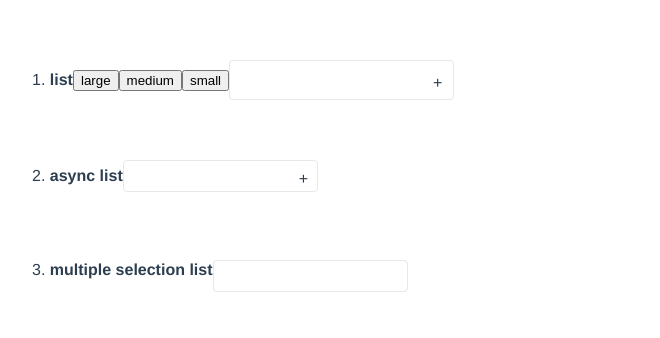
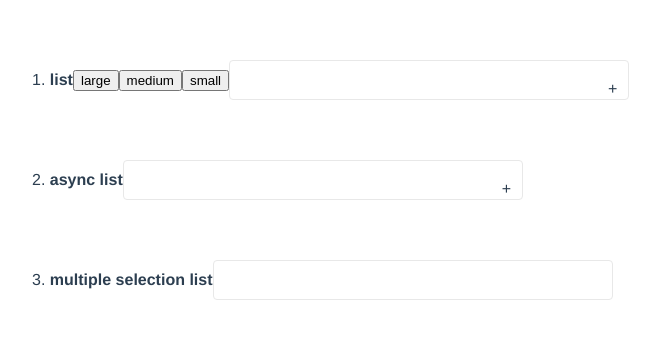
Before and after one commit to marked42/vue-examples, a Vue app: page /#/components/examples/kos_select in a window 1280 px wide. Shown: the top 338 px of the page, without its empty margins (16-676 px from the left). Built offline with nearby package versions, Linux system fonts and the light colour scheme.

Commit message:
fix: support showSearch and improve select example

```diff
--- a/src/components/Kos/KosSelect.vue
+++ b/src/components/Kos/KosSelect.vue
@@ -1,8 +1,12 @@
 <template>
-  <div :class="selectClass">
+  <div
+    :class="selectClass"
+    @click="handleSelectClick"
+  >
     <!-- kos-select-input -->
     <template v-if="!multipleSelection">
       <input
+        ref="input"
         v-model="inputModel"
         :class="selectInputSingleClass"
         @focus="handleInputFocus"
@@ -23,6 +27,7 @@
       </div>
       <input
         :class="selectInputMultipleClass"
+        ref="input"
         @focus="handleInputFocus"
         @blur="handleInputBlur"
       >
@@ -95,6 +100,11 @@ export default {
         return ['large', 'medium', 'small', 'default'].includes(value)
       },
     },
+    showSearch: {
+      type: Boolean,
+      required: false,
+      default: false,
+    },
   },
   data() {
     return {
@@ -144,6 +154,7 @@ export default {
         'kos-select-focused': this.inputFocused,
         'kos-select-large': this.isLarge,
         'kos-select-small': this.isSmall,
+        'kos-select-show-search': this.showSearch,
       }
     },
     selectInputSingleClass() {
@@ -227,6 +238,9 @@ export default {
         this.selectedItemIndexes = []
       })
     },
+    handleSelectClick() {
+      this.$refs.input.focus()
+    },
     handleInputFocus() {
       this.inputFocused = true
     },
@@ -273,6 +287,10 @@ $SIZE_FONT_SMALL = 14px
 $SIZE_FONT_MEDIUM = 14px
 $SIZE_FONT_LARGE = 16px
 
+$SELECT_WIDTH_SMALL = 200px
+$SELECT_WIDTH_MEDIUM = 300px
+$SELECT_WIDTH_LARGE = 400px
+
 .kos-select
   position relative
   display inline-block
@@ -282,13 +300,25 @@ $SIZE_FONT_LARGE = 16px
   min-height $SIZE_HEIGHT_MEDIUM
   padding 0 $SIZE_GAP_X_MEDIUM
   transition all .3s cubic-bezier(.645,.045,.355,1)
+  font-size $SIZE_FONT_MEDIUM
+  width $SELECT_WIDTH_MEDIUM
+  line-height $SIZE_HEIGHT_MEDIUM - 2 * $BORDER_WIDTH - 2 * $SIZE_GAP_Y_MEDIUM
   cursor pointer
+  cursor text
+  &.kos-select-show-search
+    cursor text
   &.kos-select-small
     min-height $SIZE_HEIGHT_SMALL
+    width $SELECT_WIDTH_SMALL
     padding 0 $SIZE_GAP_X_SMALL
+    font-size $SIZE_FONT_SMALL
+    line-height $SIZE_HEIGHT_SMALL - 2 * $BORDER_WIDTH - 2 * $SIZE_GAP_Y_SMALL
   &.kos-select-large
     min-height $SIZE_HEIGHT_LARGE
+    width $SELECT_WIDTH_LARGE
     padding 0 $SIZE_GAP_X_LARGE
+    font-size $SIZE_FONT_LARGE
+    line-height $SIZE_HEIGHT_LARGE - 2 * $BORDER_WIDTH - 2 * $SIZE_GAP_Y_LARGE
   &:hover
     border $BORDER_WIDTH solid #1890ff
   // &.kos-select-focused
@@ -301,11 +331,16 @@ $SIZE_FONT_LARGE = 16px
     //   padding $SIZE_PADDING_LARGE 2 * $SIZE_PADDING_LARGE
     //   font-size $SIZE_FONT_LARGE
   .kos-select-input
+    display inline-block
     border none
     outline none
     text-align left
-    width "calc(100% - %s)" % $ICON_SIZE
+    padding 0
+    max-width 100%
+    font-size inherit
+    line-height inherit
   .kos-select-input-arrow
+    cursor pointer
     &:before
       // TODO: unicode support ?
       // content "\E61D"
@@ -317,33 +352,33 @@ $SIZE_FONT_LARGE = 16px
       width 12px
       height 12px
   .kos-select-input-single
-    padding 0
     margin $SIZE_GAP_Y_MEDIUM 0
-    font-size $SIZE_FONT_MEDIUM
-    line-height $SIZE_HEIGHT_MEDIUM - 2 * $BORDER_WIDTH - 2 * $SIZE_GAP_Y_MEDIUM
+    width "calc(100% - %s)" % $ICON_SIZE
     &.kos-select-input-single-small
       margin $SIZE_GAP_Y_SMALL 0
-      font-size $SIZE_FONT_SMALL
-      line-height $SIZE_HEIGHT_SMALL - 2 * $BORDER_WIDTH - 2 * $SIZE_GAP_Y_SMALL
     &.kos-select-input-single-large
       margin $SIZE_GAP_Y_LARGE 0
-      font-size $SIZE_FONT_LARGE
-      line-height $SIZE_HEIGHT_LARGE - 2 * $BORDER_WIDTH - 2 * $SIZE_GAP_Y_LARGE
-    // position absolute
-    // width "calc(100% + %s)" % $DOUBLE_BORDER_WIDTH
-    // left $NEGATIVE_BORDER_WIDTH
-    // top $NEGATIVE_BORDER_WIDTH
-    // bottom $NEGATIVE_BORDER_WIDTH
-    // box-sizing inherit
-    // border inherit
-    // border-radius inherit
-    // padding $SIZE_PADDING_MEDIUM 2 * $SIZE_PADDING_MEDIUM
-  //   .kos-select-input-single
-  //     white-space nowrap
-  //     overflow hidden
-  //     text-overflow ellipsis
-  //     text-transform none
-  //     outline none
+  .kos-select-tag
+    display inline-block
+    box-sizing border-box
+    background gray
+    border-radius 4px
+    padding 2px 4px
+    margin $SIZE_GAP_Y_MEDIUM $SIZE_GAP_Y_MEDIUM $SIZE_GAP_Y_MEDIUM 0
+    height $SIZE_HEIGHT_MEDIUM - 2 * $BORDER_WIDTH - 2 * $SIZE_GAP_Y_MEDIUM
+    // &.kos-select-tag-small
+    //   margin $SIZE_GAP_Y_SMALL $SIZE_GAP_Y_SMALL $SIZE_GAP_Y_SMALL 0
+    // &.kos-select-tag-large
+    //   margin $SIZE_GAP_Y_LARGE $SIZE_GAP_Y_LARGE $SIZE_GAP_Y_LARGE 0
+  .kos-select-input-multiple
+    margin $SIZE_GAP_Y_MEDIUM $SIZE_GAP_Y_MEDIUM $SIZE_GAP_Y_MEDIUM 0
+    width 1em
+    &.kos-select-input-multiple-small
+      margin $SIZE_GAP_Y_SMALL $SIZE_GAP_Y_SMALL $SIZE_GAP_Y_SMALL 0
+    &.kos-select-input-multiple-large
+      margin $SIZE_GAP_Y_LARGE $SIZE_GAP_Y_LARGE $SIZE_GAP_Y_LARGE 0
+    // &.kos-select-tag-small
+    // &.kos-select-tag-large
   //   .kos-select-input-multiple
   //     display inline-block
   //     .kos-select-tag
--- a/src/components/Kos/KosSelectExample.vue
+++ b/src/components/Kos/KosSelectExample.vue
@@ -5,15 +5,28 @@
       <button @click="size = 'large'">large</button>
       <button @click="size = 'medium'">medium</button>
       <button @click="size = 'small'">small</button>
-      <kos-select :items="items" :size="size"></kos-select>
+      <kos-select
+        :items="items"
+        :size="size"
+      >
+      </kos-select>
     </li>
     <li class="example-list-item">
       <strong>async list</strong>
-      <kos-select :items="items" :async-items="asyncItems"></kos-select>
+      <kos-select
+        :items="items"
+        :size="size"
+        :async-items="asyncItems"
+      >
+      </kos-select>
     </li>
     <li class="example-list-item">
       <strong>multiple selection list</strong>
-      <kos-select :items="items" :multiple-selection="true"></kos-select>
+      <kos-select
+        :items="items"
+        :multiple-selection="true"
+        :size="size"
+      ></kos-select>
     </li>
   </ol>
 </template>
```
